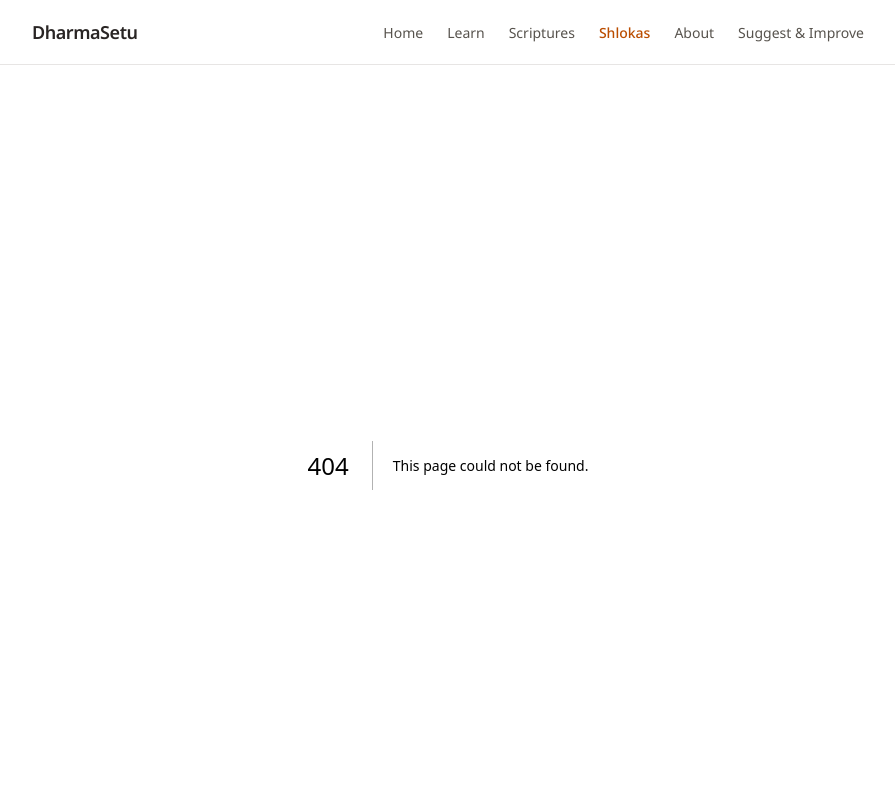
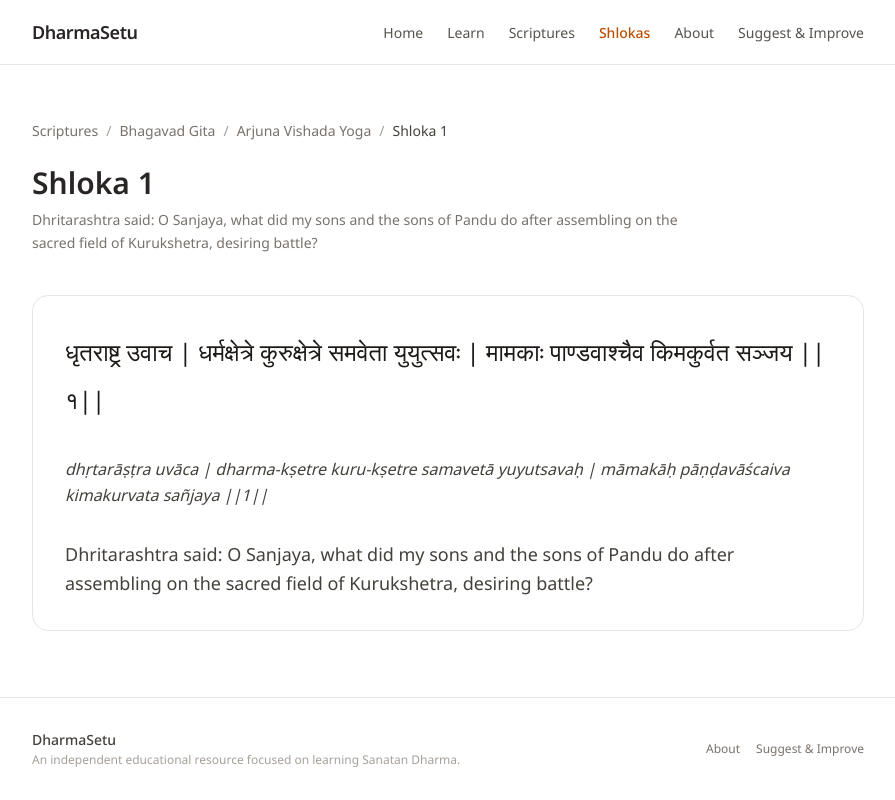
Before and after one commit to prathameshrjagtap/dharmasetu, a Next.js app: page /shlokas/bg-1-1 in a window 1280 px wide. Before the commit this address had no page. Shown: the top 800 px of the page, without its empty margins (192-1087 px from the left). Built offline with nearby package versions, Linux system fonts and the light colour scheme.

Commit message:
Add shloka detail pages and breadcrumb navigation

```diff
--- a/app/shlokas/ShlokasSearchClient.tsx
+++ b/app/shlokas/ShlokasSearchClient.tsx
@@ -73,7 +73,7 @@ export default function ShlokasSearchClient({
               <li key={shloka.id}>
 
                 <Link
-                  href={`/scriptures/${shloka.scripture_id}/${shloka.chapter_id}`}
+                  href={`/shlokas/${shloka.id}`}
                   className="block rounded-xl border border-stone-200 bg-white p-6 transition-colors hover:border-stone-300 hover:bg-stone-50"
                 >
 
--- /dev/null
+++ b/app/shlokas/[shloka_id]/page.tsx
@@ -0,0 +1,110 @@
+import type { Metadata } from 'next';
+import { notFound } from 'next/navigation';
+
+import Container from '@/components/layout/Container';
+import SectionWrapper from '@/components/shared/SectionWrapper';
+import PageHeader from '@/components/ui/PageHeader';
+import Text from '@/components/shared/Text';
+import Breadcrumbs from '@/components/shared/Breadcrumbs';
+
+import { createMetadata } from '@/utils/metadata';
+import { getShlokaBySlug, getScriptureById, getChaptersByScripture } from '@/utils/dataHelpers';
+
+interface Props {
+  params: Promise<{ shloka_id: string }>;
+}
+
+export async function generateMetadata({
+  params,
+}: Props): Promise<Metadata> {
+
+  const { shloka_id } = await params;
+
+  const shloka = getShlokaBySlug(shloka_id);
+
+
+
+  if (!shloka) {
+    return createMetadata({
+      title: 'Shloka Not Found',
+      description: 'The requested shloka could not be found.',
+    });
+  }
+
+  return createMetadata({
+    title: `Shloka ${shloka.shloka_number}`,
+    description: shloka.meaning,
+  });
+}
+
+export default async function ShlokaDetailPage({
+  params,
+}: Props) {
+
+  const { shloka_id } = await params;
+
+  const shloka = getShlokaBySlug(shloka_id);
+
+  if (!shloka) {
+    notFound();
+  }
+
+  const scriptureId = shloka.scripture_id;
+  const chapterId = shloka.chapter_id;
+
+  const scripture = getScriptureById(scriptureId);
+  const chapters = getChaptersByScripture(scriptureId);
+  const chapter = chapters.find(
+    (c) => c.id === chapterId
+  );
+
+  return (
+    <Container>
+
+      <SectionWrapper>
+        <Breadcrumbs
+          items={[
+            {
+              label: 'Scriptures',
+              href: '/scriptures',
+            },
+            {
+              label: scripture?.name ?? 'Scripture',
+              href: `/scriptures/${scriptureId}`,
+            },
+            {
+              label: chapter?.name ?? 'Chapter',
+              href: `/scriptures/${scriptureId}/${chapterId}`,
+            },
+            {
+              label: `Shloka ${shloka.shloka_number}`,
+            },
+          ]}
+        />
+        <PageHeader
+          title={`Shloka ${shloka.shloka_number}`}
+          description={shloka.meaning}
+        />
+
+        {/* Sanskrit */}
+        <div className="mt-10 rounded-2xl border border-stone-200 bg-white p-8">
+
+          <p className="text-2xl leading-loose text-stone-900 font-devanagari">
+            {shloka.sanskrit_text}
+          </p>
+
+          <Text className="mt-8 italic text-stone-600">
+            {shloka.transliteration}
+          </Text>
+
+          <Text className="mt-8 text-lg leading-relaxed">
+            {shloka.meaning}
+          </Text>
+
+        </div>
+
+      </SectionWrapper>
+
+    </Container>
+  );
+}
--- a/components/scripture/ShlokaCard.tsx
+++ b/components/scripture/ShlokaCard.tsx
@@ -1,12 +1,22 @@
+import Link from 'next/link';
+
 import type { Shloka } from '@/types';
 
 interface ShlokaCardProps {
   shloka: Shloka;
 }
 
-export default function ShlokaCard({ shloka }: ShlokaCardProps) {
+export default function ShlokaCard({
+  shloka,
+}: ShlokaCardProps) {
+
   return (
-    <article className="rounded-lg border border-stone-200 bg-white p-6 space-y-4">
+    <Link
+      href={`/shlokas/${shloka.id}`}
+      className="block"
+    >
+
+      <article className="rounded-lg border border-stone-200 bg-white p-6 space-y-4 transition-colors hover:border-stone-300 hover:bg-stone-50">
 
         {/* Shloka number */}
         <p className="text-xs font-medium text-stone-400 uppercase tracking-wide">
@@ -15,7 +25,10 @@ export default function ShlokaCard({ shloka }: ShlokaCardProps) {
 
         {/* Sanskrit */}
         <div>
-        <p className="text-sm font-medium text-stone-500 mb-1">Sanskrit</p>
+          <p className="text-sm font-medium text-stone-500 mb-1">
+            Sanskrit
+          </p>
+
           <p className="sanskrit-text text-base leading-loose text-stone-800">
             {shloka.sanskrit_text}
           </p>
@@ -23,7 +36,10 @@ export default function ShlokaCard({ shloka }: ShlokaCardProps) {
 
         {/* Transliteration */}
         <div>
-        <p className="text-sm font-medium text-stone-500 mb-1">Transliteration</p>
+          <p className="text-sm font-medium text-stone-500 mb-1">
+            Transliteration
+          </p>
+
           <p className="text-sm text-stone-600 italic leading-relaxed">
             {shloka.transliteration}
           </p>
@@ -31,7 +47,10 @@ export default function ShlokaCard({ shloka }: ShlokaCardProps) {
 
         {/* Meaning */}
         <div>
-        <p className="text-sm font-medium text-stone-500 mb-1">Meaning</p>
+          <p className="text-sm font-medium text-stone-500 mb-1">
+            Meaning
+          </p>
+
           <p className="text-sm text-stone-700 leading-relaxed">
             {shloka.meaning}
           </p>
@@ -39,12 +58,17 @@ export default function ShlokaCard({ shloka }: ShlokaCardProps) {
 
         {/* Explanation */}
         <div className="border-t border-stone-100 pt-4">
-        <p className="text-sm font-medium text-stone-500 mb-1">Explanation</p>
+          <p className="text-sm font-medium text-stone-500 mb-1">
+            Explanation
+          </p>
+
           <p className="text-sm text-stone-600 leading-relaxed">
             {shloka.explanation}
           </p>
         </div>
 
       </article>
+
+    </Link>
   );
 }
--- /dev/null
+++ b/components/shared/Breadcrumbs.tsx
@@ -0,0 +1,65 @@
+import Link from 'next/link';
+
+interface BreadcrumbItem {
+  label: string;
+  href?: string;
+}
+
+interface Props {
+  items: BreadcrumbItem[];
+}
+
+export default function Breadcrumbs({
+  items,
+}: Props) {
+
+  return (
+    <nav
+      aria-label="Breadcrumb"
+      className="mb-6"
+    >
+
+      <ol className="flex flex-wrap items-center gap-2 text-sm text-stone-500">
+
+        {items.map((item, index) => {
+
+          const isLast = index === items.length - 1;
+
+          return (
+            <li
+              key={`${item.label}-${index}`}
+              className="flex items-center gap-2"
+            >
+
+              {item.href && !isLast ? (
+
+                <Link
+                  href={item.href}
+                  className="transition-colors hover:text-stone-800"
+                >
+                  {item.label}
+                </Link>
+
+              ) : (
+
+                <span className="text-stone-700">
+                  {item.label}
+                </span>
+
+              )}
+
+              {!isLast && (
+                <span className="text-stone-400">
+                  /
+                </span>
+              )}
+
+            </li>
+          );
+        })}
+
+      </ol>
+
+    </nav>
+  );
+}
--- a/utils/dataHelpers.ts
+++ b/utils/dataHelpers.ts
@@ -98,6 +98,16 @@ export function getShlokaById(
   );
 }
 
+// Get single shloka by standalone ID
+export function getShlokaBySlug(
+  shloka_id: string
+): Shloka | undefined {
+
+  return shlokas.find(
+    (s) => s.id === shloka_id
+  );
+}
+
 // Get chapter by ID safely
 export function getChapterById(
   chapter_id: string
```
Lines whose indentation alone changed are shown as unchanged.
